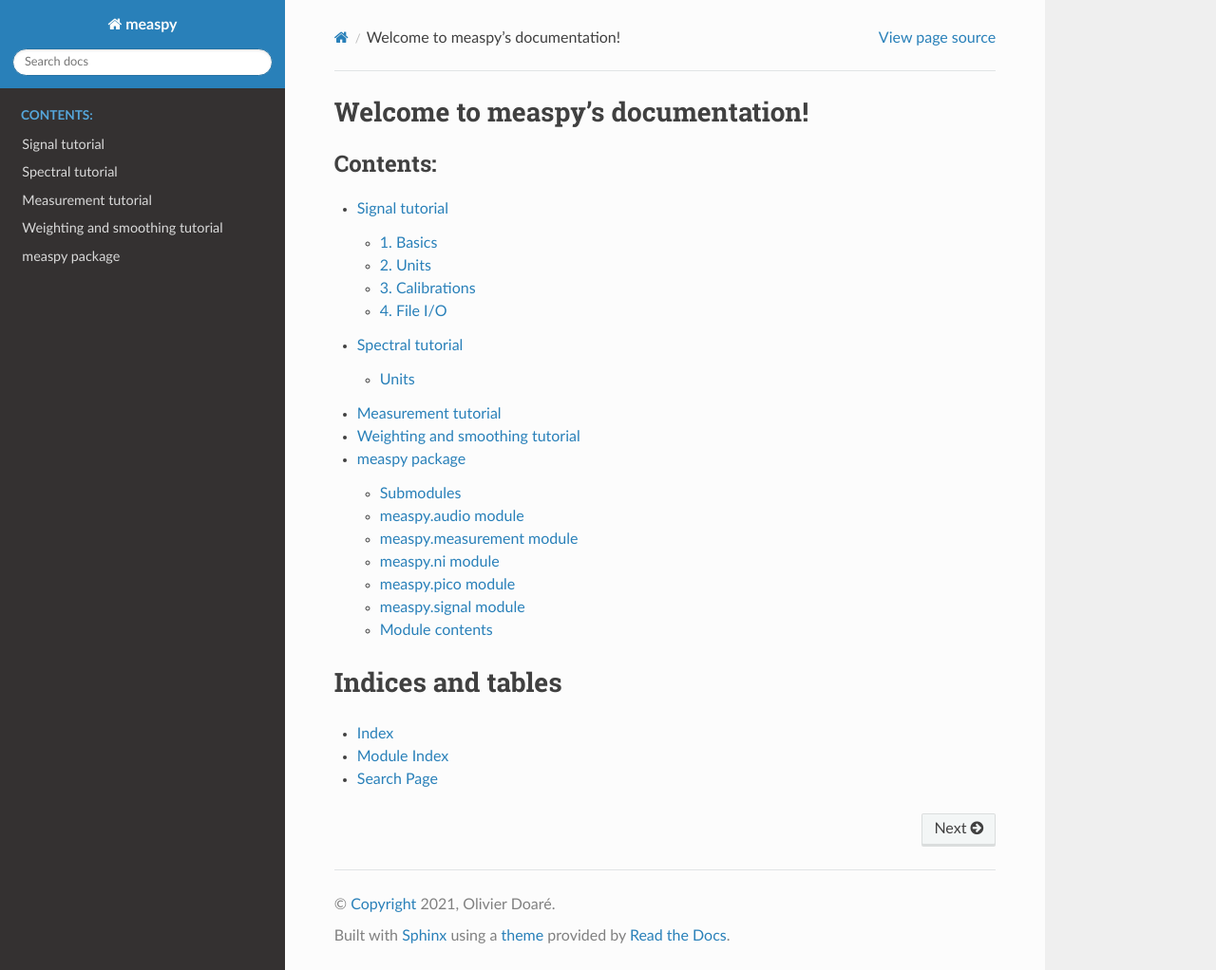
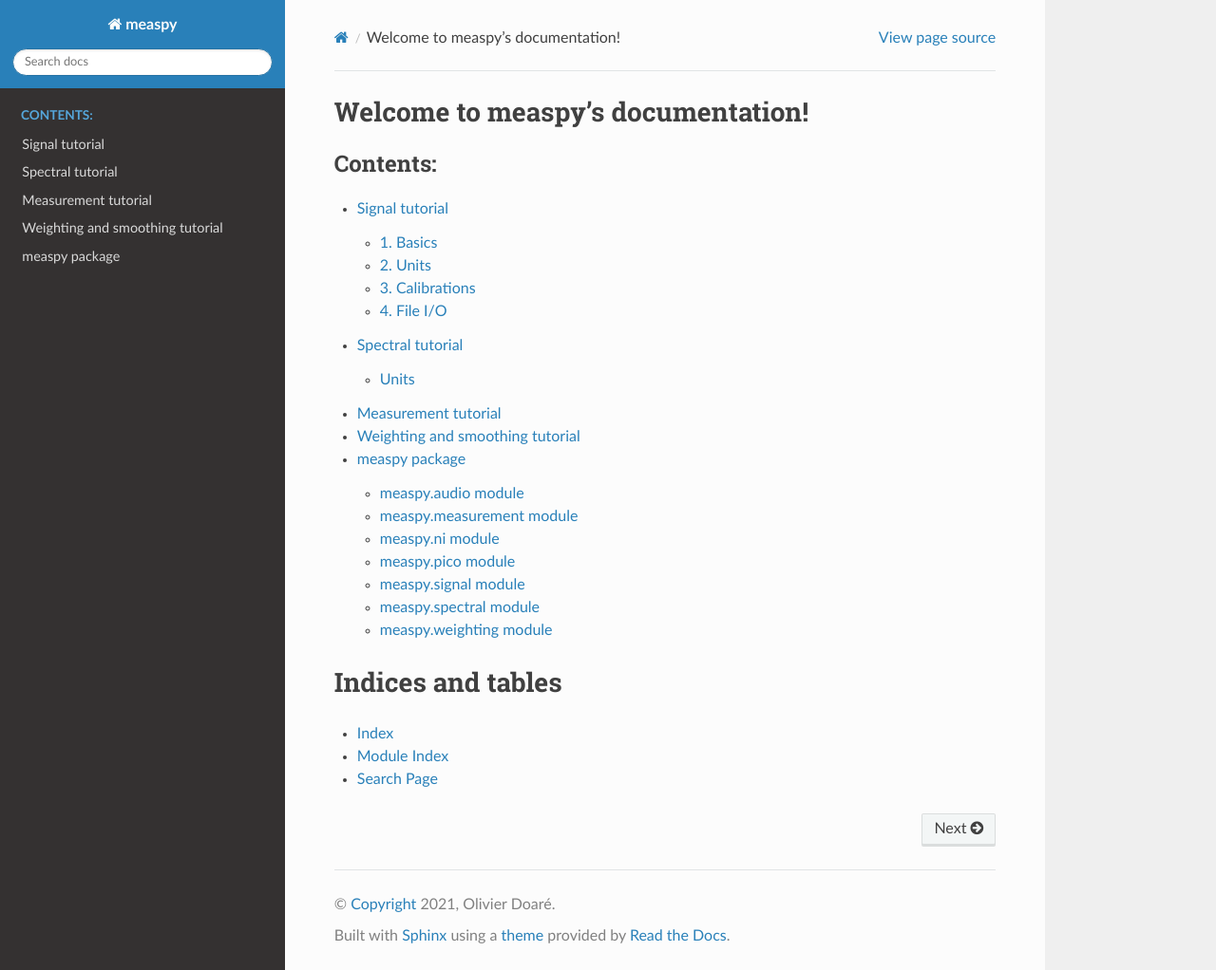
Before and after one commit to odoare/measpy, a Sphinx documentation site: the page built from sphinx/source/index.rst, in a window 1280 px wide and 1022 px high. Shown: the whole window at 95% size. Built offline with Sphinx 7.4.7 and the Read the Docs theme 2.0.0, drawn with Linux system fonts in a browser that asks for light colours.

Commit message:
Adapt to the new project structure

```diff
--- a/sphinx/source/measpy.rst
+++ b/sphinx/source/measpy.rst
@@ -1,8 +1,5 @@
 measpy package
 ==============
-
-Submodules
-----------
 
 measpy.audio module
 -------------------
@@ -29,7 +26,7 @@
    :show-inheritance:
 
 measpy.pico module
-----------------
+------------------
 
 .. automodule:: measpy.pico
    :members:
@@ -44,10 +41,18 @@
    :undoc-members:
    :show-inheritance:
 
-Module contents
----------------
+measpy.spectral module
+----------------------
 
-.. automodule:: measpy
+.. automodule:: measpy.spectral
    :members:
    :undoc-members:
    :show-inheritance:
+
+measpy.weighting module
+-----------------------
+
+.. automodule:: measpy.weighting
+   :members:
+   :undoc-members:
+   :show-inheritance:
```
